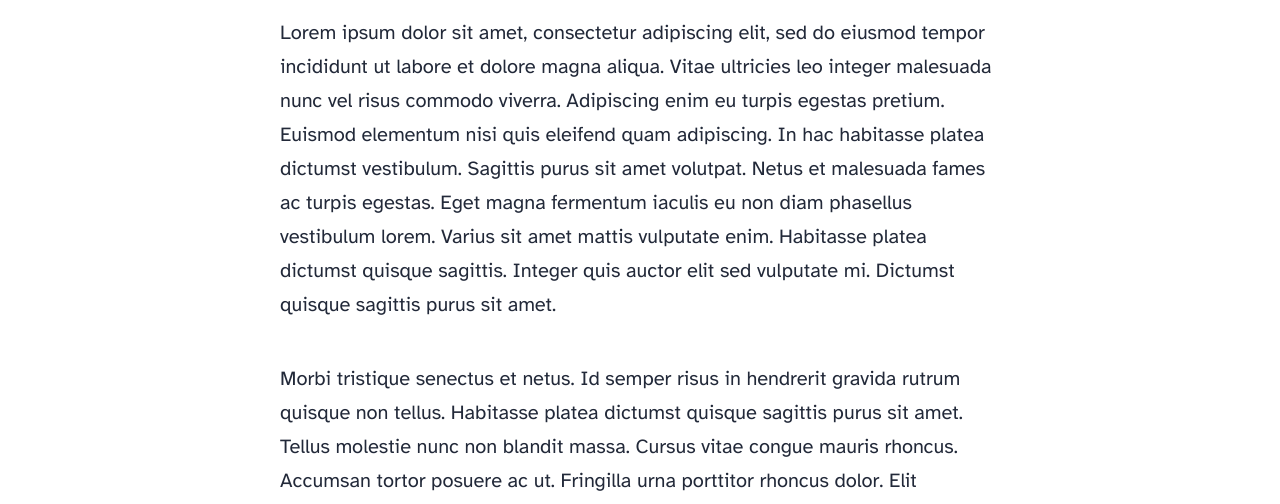
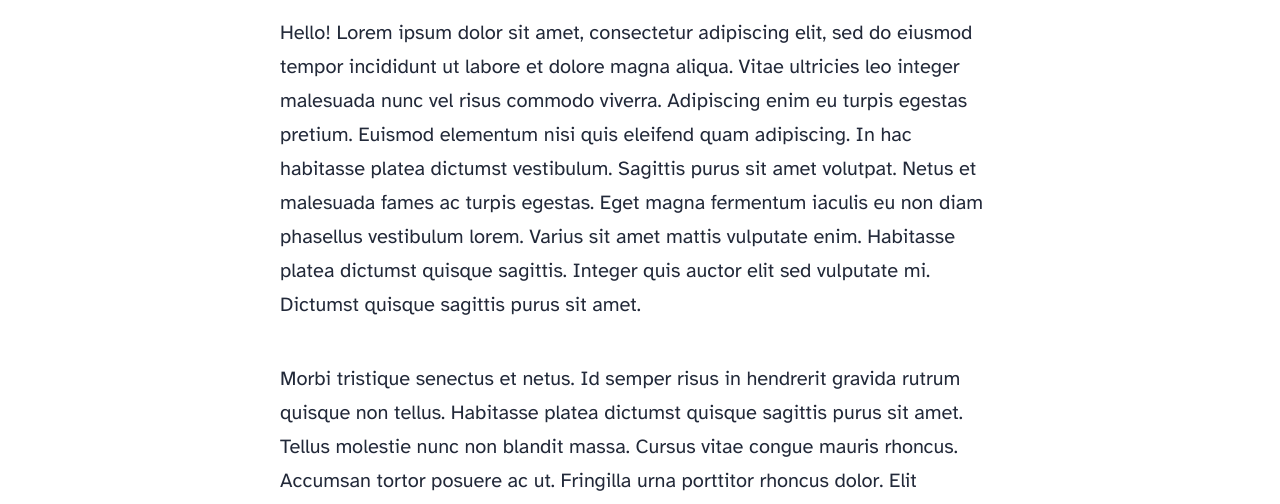
Before and after one commit to jeffdonthemic-sfdc/agentforce-vibes, an Astro site: page /agentforce-vibes-blog/blog/first-post in a window 1280 px wide. Shown: the part 856-1360 px from the top of the page. Built offline with nearby package versions, Linux system fonts and the light colour scheme; Astro itself is replaced by a stand-in of ours.

Commit message:
bump for build

```diff
--- a/src/content/blog/first-post.md
+++ b/src/content/blog/first-post.md
@@ -5,7 +5,7 @@ pubDate: 'Jul 08 2022'
 heroImage: '../../assets/blog-placeholder-3.jpg'
 ---
 
-Lorem ipsum dolor sit amet, consectetur adipiscing elit, sed do eiusmod tempor incididunt ut labore et dolore magna aliqua. Vitae ultricies leo integer malesuada nunc vel risus commodo viverra. Adipiscing enim eu turpis egestas pretium. Euismod elementum nisi quis eleifend quam adipiscing. In hac habitasse platea dictumst vestibulum. Sagittis purus sit amet volutpat. Netus et malesuada fames ac turpis egestas. Eget magna fermentum iaculis eu non diam phasellus vestibulum lorem. Varius sit amet mattis vulputate enim. Habitasse platea dictumst quisque sagittis. Integer quis auctor elit sed vulputate mi. Dictumst quisque sagittis purus sit amet.
+Hello! Lorem ipsum dolor sit amet, consectetur adipiscing elit, sed do eiusmod tempor incididunt ut labore et dolore magna aliqua. Vitae ultricies leo integer malesuada nunc vel risus commodo viverra. Adipiscing enim eu turpis egestas pretium. Euismod elementum nisi quis eleifend quam adipiscing. In hac habitasse platea dictumst vestibulum. Sagittis purus sit amet volutpat. Netus et malesuada fames ac turpis egestas. Eget magna fermentum iaculis eu non diam phasellus vestibulum lorem. Varius sit amet mattis vulputate enim. Habitasse platea dictumst quisque sagittis. Integer quis auctor elit sed vulputate mi. Dictumst quisque sagittis purus sit amet.
 
 Morbi tristique senectus et netus. Id semper risus in hendrerit gravida rutrum quisque non tellus. Habitasse platea dictumst quisque sagittis purus sit amet. Tellus molestie nunc non blandit massa. Cursus vitae congue mauris rhoncus. Accumsan tortor posuere ac ut. Fringilla urna porttitor rhoncus dolor. Elit ullamcorper dignissim cras tincidunt lobortis. In cursus turpis massa tincidunt dui ut ornare lectus. Integer feugiat scelerisque varius morbi enim nunc. Bibendum neque egestas congue quisque egestas diam. Cras ornare arcu dui vivamus arcu felis bibendum. Dignissim suspendisse in est ante in nibh mauris. Sed tempus urna et pharetra pharetra massa massa ultricies mi.
 
```
